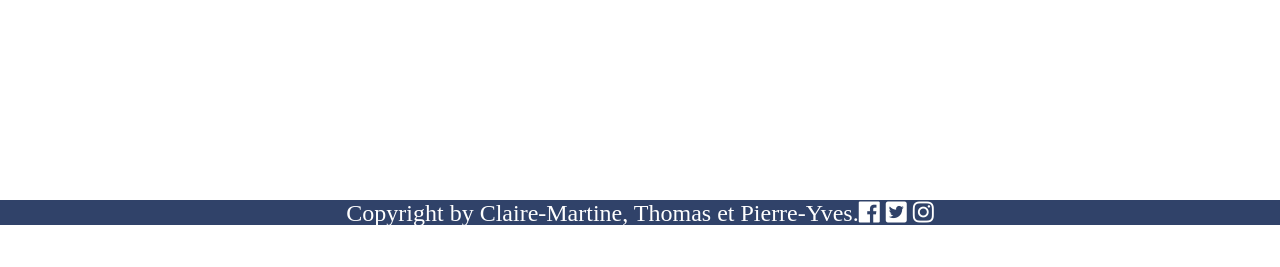
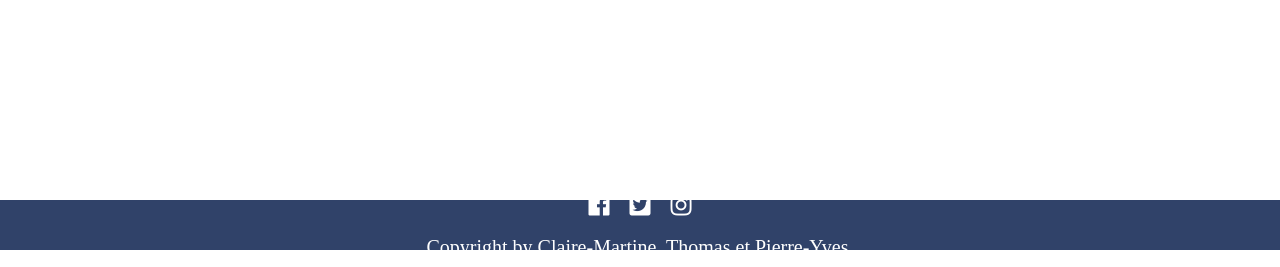
Before and after one commit to TMarechal/Meme51, a PHP site: the page made by app/view/Page/gmeme.html.twig in a window 1280 px wide. Shown: the part 550-817 px from the top of the page. Before the commit the page ends 775 px from the top, so only its background shows below. Run offline with PHP 8.4, Linux system fonts and the light colour scheme; the template is opened without the code that fills it, so the values that code supplies are empty; some libraries are stand-ins or nearby versions.

Commit message:
Update footer.html.twig

```diff
--- a/app/view/Layout/footer.html.twig
+++ b/app/view/Layout/footer.html.twig
@@ -1,14 +1,15 @@
-<footer>
-	<div class="bc1 d-flex flex-row  align-center justify-center fs24">
-		<p class="cl1">Copyright by Claire-Martine, Thomas et Pierre-Yves.</p>
-		<div class="d-flex aligncc justify-center align-center ">
-			<div class="cl1 alignsend">
-				<i class="fab fa-facebook"></i>
-				<i class="fab fa-twitter-square"></i>
-				<i class="fab fa-instagram"></i>
-			</div>
-		</div>
+<footer class="d-flex flex-column align-center justify-center h50p w100 bc1">
+
+	<div class="d-flex flex-row aligncc justify-center align-center fs24 cl1 p10">
+				<i class="fab fa-facebook pl10 pr10"></i>
+				<i class="fab fa-twitter-square pl10 pr10"></i>
+				<i class="fab fa-instagram pl10 pr10"></i>
 	</div>
+
+	<div class="d-flex flex-row  align-center justify-center p10">
+		<p class="fs20 cl1">Copyright by Claire-Martine, Thomas et Pierre-Yves.</p>
+	</div>
+
 </footer>
 
 <!--JavaScript at end of body for optimized loading-->
```
